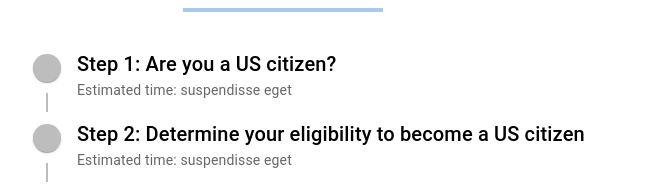
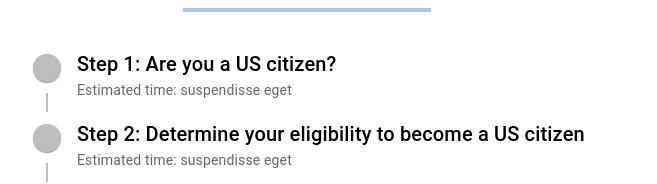
Before and after one commit to lilybrawner/hci-immigration, a React (Vite) app in the folder frontend/: page /greencard in a window 1280 px wide. Shown: the top 184 px of the page, without its empty margins (433-1090 px from the left). Built offline with nearby package versions, Linux system fonts and the light colour scheme; some icons are missing.

Commit message:
changing setup of translation

```diff
--- a/frontend/src/components/AccessibilityBar.jsx
+++ b/frontend/src/components/AccessibilityBar.jsx
@@ -15,6 +15,7 @@ export default function AccessibilityBar({ stepText }) {
         targetLang: langCode,
       });
       setTranslatedText(data.translatedText);
+      onSetTranslation(data.translatedText);
     } catch (error) {
       console.error('Translation error:', error);
       setTranslatedText('Translation failed. Please try again.');
--- a/frontend/src/components/Panel.jsx
+++ b/frontend/src/components/Panel.jsx
@@ -5,8 +5,10 @@ import AccessibilityBar from './AccessibilityBar';
 import { Box, Tabs, Tab, Typography, Checkbox, FormControlLabel, Stack, IconButton } from '@mui/material';
 import DownloadIcon from '@mui/icons-material/Download';
 
-export default function Panel({ step, checklist, onChecklistChange }) {
+export default function Panel({ step, checklist, onChecklistChange, onSetTranslation }) {
   const [tab, setTab] = React.useState(0);
+
+  const stepText = checklist.map(item => item.label).join('\n');
 
   const handleCheck = (index) => {
     const updated = checklist.map((item, i) =>
@@ -35,7 +37,10 @@ export default function Panel({ step, checklist, onChecklistChange }) {
         </Box>
 
         <Box sx={{ ml: { xs: 0, sm: 2 }, flexShrink: 0, width: { xs: '100%', sm: 'auto' } }}>
-          <AccessibilityBar stepText={step.description || ''} />
+        <AccessibilityBar
+  stepText={stepText}
+  onSetTranslation={onSetTranslation}
+/>
         </Box>
       </Box>
 
--- a/frontend/src/components/Progress.jsx
+++ b/frontend/src/components/Progress.jsx
@@ -9,7 +9,7 @@ export default function Progress({ totalSteps, completedSteps }) {
         activeStep={completedSteps}
         position="static"
         sx={{
-            maxWidth: 400,
+            maxWidth: 700,
             flexGrow: 1,
             marginLeft: '60%',
         }}
```
Also changed, not shown: frontend/src/pages/Results.jsx (line endings or trailing spaces).
